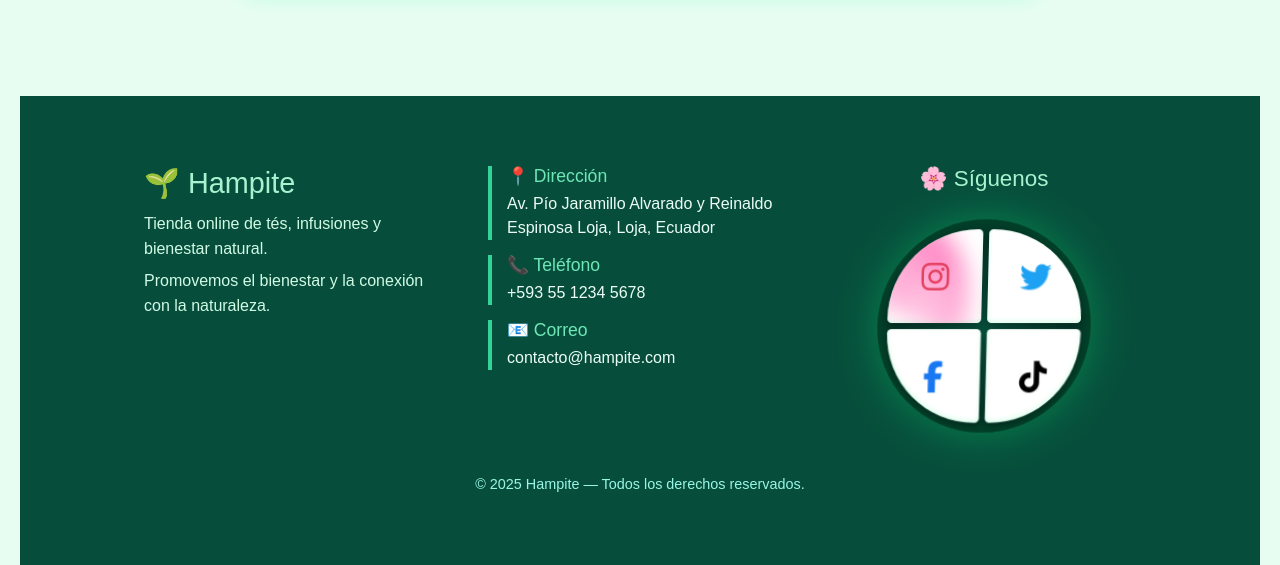
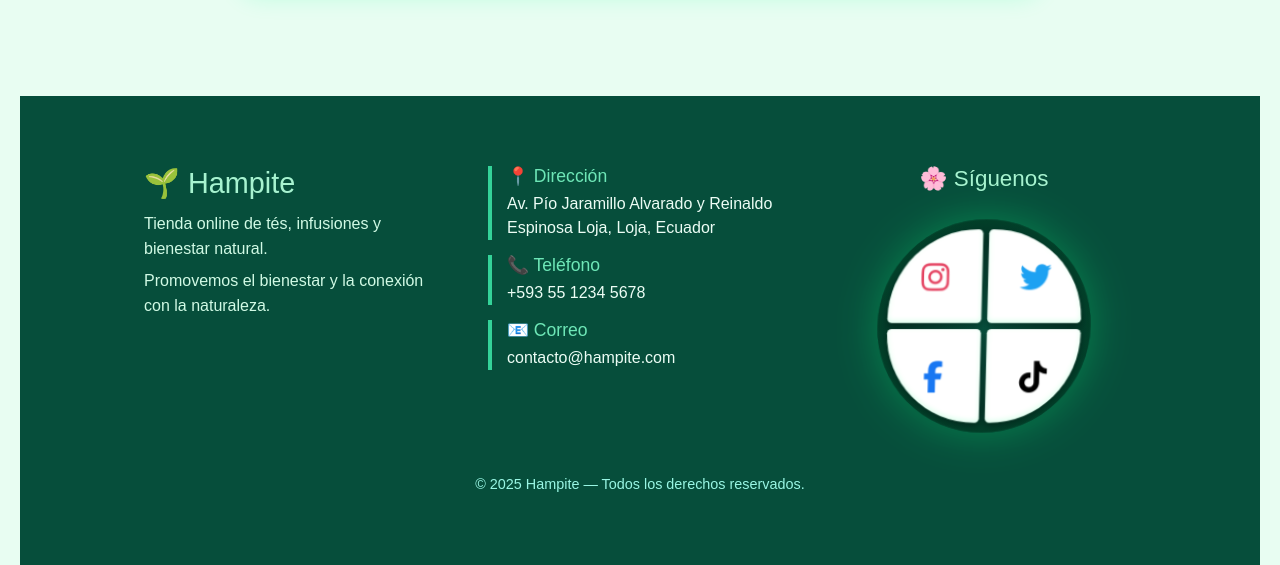
Before and after one commit to JuanDavidHernandezC/AulaEspejo, a Flask app: page /contact in a window 1280 px wide. Shown: the part 1022-1587 px from the top of the page. Run offline with Flask 3, Linux system fonts and the light colour scheme; some libraries are stand-ins or nearby versions.

Commit message:
avances9

```diff
--- a/static/css/contact.css
+++ b/static/css/contact.css
@@ -86,7 +86,6 @@ body {
   box-shadow: 0 0 25px rgba(0,255,150,0.2);
 }
 
-/* FONDO INTERIOR */
 .contact-form::before {
   content: "";
   position: absolute;
@@ -138,7 +137,6 @@ body {
   z-index: 3;
 }
 
-/* === CAMPOS === */
 .form-group {
   margin-bottom: 20px;
 }
@@ -179,7 +177,6 @@ input:focus, textarea:focus {
   box-shadow: 0 0 15px rgba(0,255,120,0.6);
 }
 
-/* === FOOTER === */
 .footer {
   background-color: #064e3b;
   color: #d1fae5;
@@ -231,7 +228,6 @@ input:focus, textarea:focus {
   margin: 0;
 }
 
-/* === SOCIAL ICONS === */
 .social-section {
   text-align: center;
   display: flex;
@@ -245,7 +241,6 @@ input:focus, textarea:focus {
   margin-bottom: 25px;
 }
 
-/* 🔥 Estilo 3D con Neón Verde + Rotación Suave */
 .main {
   display: flex;
   flex-direction: column;
@@ -282,7 +277,12 @@ input:focus, textarea:focus {
   gap: 0.4em;
 }
 
-/* === Botones con animación 3D === */
+/* ESTILOS PARA LOS ENLACES DE REDES SOCIALES */
+.card-link {
+  text-decoration: none;
+  display: block;
+}
+
 button[class^="card"] {
   width: 95px;
   height: 95px;
@@ -300,6 +300,13 @@ button[class^="card"] {
   transform-style: preserve-3d;
 }
 
+/* Bordes específicos para cada card */
+.card1 { border-radius: 100px 5px 5px 5px; color: #e4405f; }
+.card2 { border-radius: 5px 100px 5px 5px; color: #1da1f2; }
+.card3 { border-radius: 5px 5px 5px 100px; color: #1877f2; }
+.card4 { border-radius: 5px 5px 100px 5px; color: #000000; }
+
+/* HOVER PARA TODAS LAS CARDS */
 button[class^="card"]:hover {
   transform: translateY(-10px) rotateX(10deg) rotateY(-10deg) scale(1.1);
   background: linear-gradient(180deg, #ffffff, #b9ffd6);
@@ -308,77 +315,15 @@ button[class^="card"]:hover {
   animation: neon-pulse 1.5s infinite alternate;
 }
 
-/* === Colores y bordes === */
-.card1 {
-  border-radius: 100px 5px 5px 5px;
-  color: #e4405f;
-  position: relative;
-  background: radial-gradient(circle at 50% 50%, #ffffff, #fdd7e4 60%, #fcb1d0 100%);
-  box-shadow:
-    0 0 25px rgba(255, 80, 130, 0.5),
-    inset 0 0 20px rgba(255, 160, 200, 0.4),
-    0 0 60px rgba(255, 100, 160, 0.4);
-  transition: all 0.6s ease;
-  overflow: hidden;
-}
-
-.card1::before {
-  content: "";
-  position: absolute;
-  inset: -2px;
-  border-radius: inherit;
-  background: conic-gradient(
-    from 0deg,
-    #ff66b3,
-    #ff99cc,
-    #ff66b3,
-    #ff3399,
-    #ff66b3
-  );
-  filter: blur(12px);
-  opacity: 0.6;
-  animation: spin-glow 5s linear infinite;
-  z-index: 0;
-}
-
-.card1::after {
-  content: "";
-  position: absolute;
-  inset: 0;
-  border-radius: inherit;
-  background: radial-gradient(circle at 40% 30%, rgba(255,255,255,0.6), transparent 60%);
-  opacity: 0.4;
-  z-index: 1;
-  transition: opacity 0.5s ease;
-}
-
-.card1:hover {
-  transform: translateY(-15px) rotateX(15deg) rotateY(-12deg) scale(1.15);
-  box-shadow:
-    0 0 40px rgba(255, 100, 170, 0.9),
-    0 0 80px rgba(255, 150, 200, 0.6),
-    inset 0 0 25px rgba(255, 180, 210, 0.5);
-}
-
-.card1:hover::after {
-  opacity: 0.7;
-}
-
-@keyframes spin-glow {
-  0% { transform: rotate(0deg); }
-  100% { transform: rotate(360deg); }
-}
-
-.card2 { border-radius: 5px 100px 5px 5px; color: #1da1f2; } /* Twitter */
-.card3 { border-radius: 5px 5px 5px 100px; color: #1877f2; } /* Facebook */
-.card4 { border-radius: 5px 5px 100px 5px; color: #000000; } /* TikTok */
-
-.card4:hover {
-  transform: translateY(-10px) rotateX(10deg) rotateY(-10deg) scale(1.1);
-  background: linear-gradient(180deg, #ffffff, #b9ffd6);
-  box-shadow: 0 0 25px rgba(0,255,120,0.7),
-              0 0 50px rgba(0,255,160,0.4);
-  animation: neon-pulse 1.5s infinite alternate;
+@keyframes neon-pulse {
+  0%, 100% {
+    box-shadow: 0 0 25px rgba(0,255,120,0.7),
+                0 0 50px rgba(0,255,160,0.4);
+  }
+  50% {
+    box-shadow: 0 0 35px rgba(0,255,140,0.9),
+                0 0 65px rgba(0,255,180,0.6);
+  }
 }
 
 button[class^="card"] i {
@@ -389,7 +334,6 @@ button[class^="card"] i {
   z-index: 2;
 }
 
-/* Brillo interno */
 button[class^="card"]::after {
   content: "";
   position: absolute;
@@ -404,12 +348,6 @@ button[class^="card"]:hover::after {
   opacity: 1;
 }
 
-/* Pulso de neón */
-@keyframes neon-pulse {
-  0%, 100% { box-shadow: 0 0 20px rgba(0,255,120,0.4); }
-  50% { box-shadow: 0 0 40px rgba(0,255,160,0.8); }
-}
-
 .footer-bottom {
   text-align: center;
   margin-top: 40px;
--- a/templates/contact.html
+++ b/templates/contact.html
@@ -58,23 +58,30 @@
     <div class="social-section">
       <h3>🌸 Síguenos</h3>
 
-      <!-- RUEDA DE ICONOS -->
       <div class="main fade-in">
         <div class="up">
+          <a href="https://instagram.com/tu-usuario" target="_blank" class="card-link">
             <button class="card card1">
               <i class="fa-brands fa-instagram"></i>
             </button>
+          </a>
+          <a href="https://twitter.com/tu-usuario" target="_blank" class="card-link">
             <button class="card card2">
               <i class="fa-brands fa-twitter"></i>
             </button>
+          </a>
         </div>
         <div class="down">
+          <a href="https://facebook.com/tu-usuario" target="_blank" class="card-link">
             <button class="card card3">
               <i class="fa-brands fa-facebook-f"></i>
             </button>
+          </a>
+          <a href="https://tiktok.com/@tu-usuario" target="_blank" class="card-link">
             <button class="card card4">
               <i class="fa-brands fa-tiktok"></i>
             </button>
+          </a>
         </div>
       </div>
     </div>
```
Lines whose indentation alone changed are shown as unchanged.
